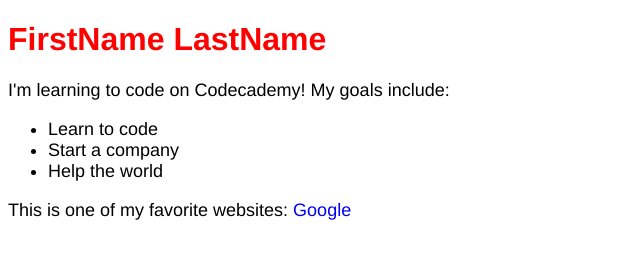
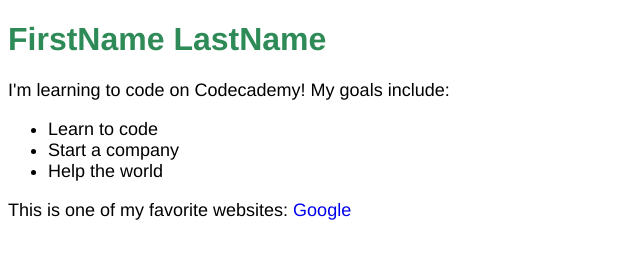
Before and after one commit to nicbene/DevProject, a plain HTML site: page index.html in a window 1280 px wide. Shown: the whole page, without its empty margins (0-640 px from the left). Drawn offline with Linux system fonts and the light colour scheme.

Commit message:
Riporto il colore da rosso a seagreen per mergare con il main

```diff
--- a/resources/css/index.css
+++ b/resources/css/index.css
@@ -4,7 +4,7 @@
 
 
   h1 {
-    color: red;
+    color: seagreen;
   }
 
 
```
